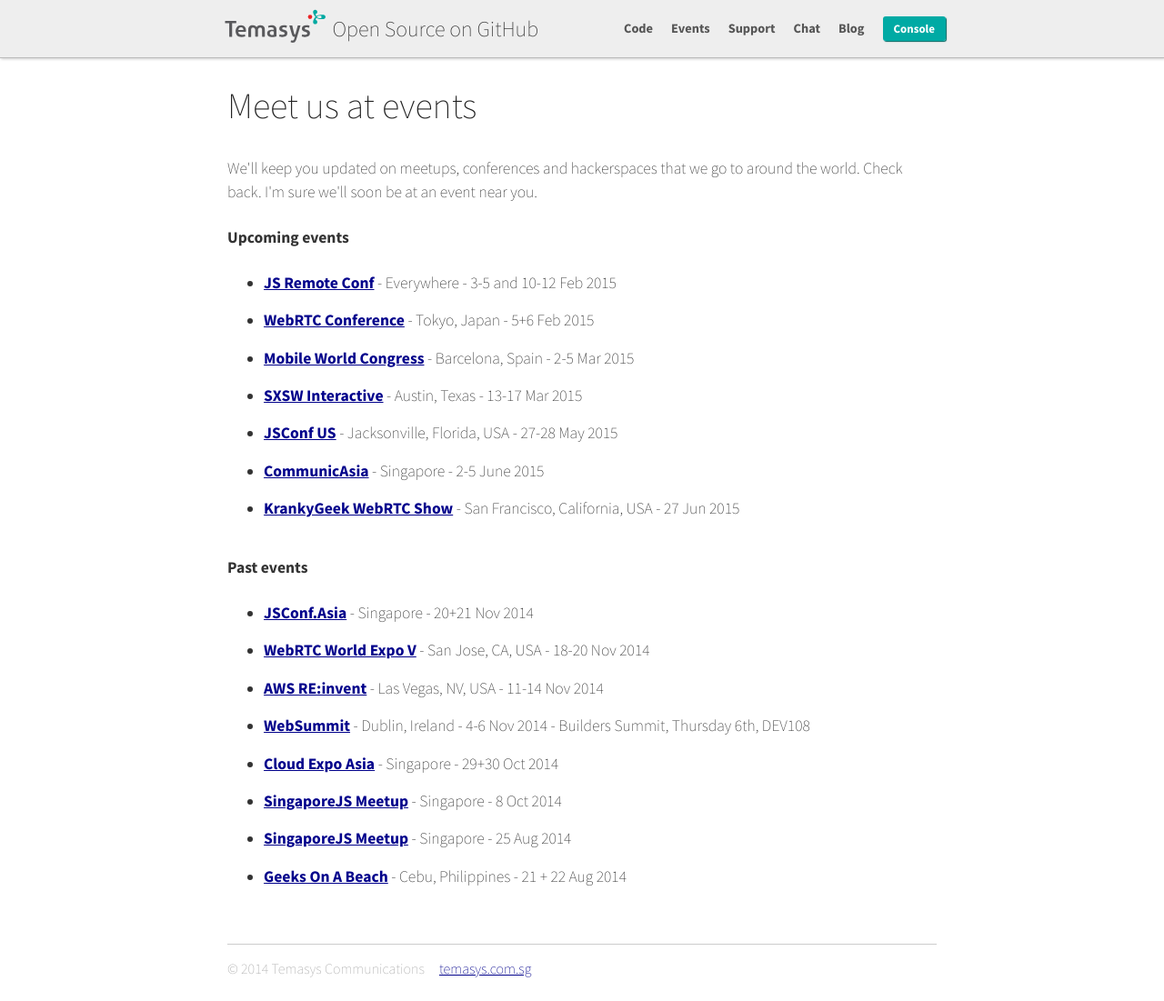
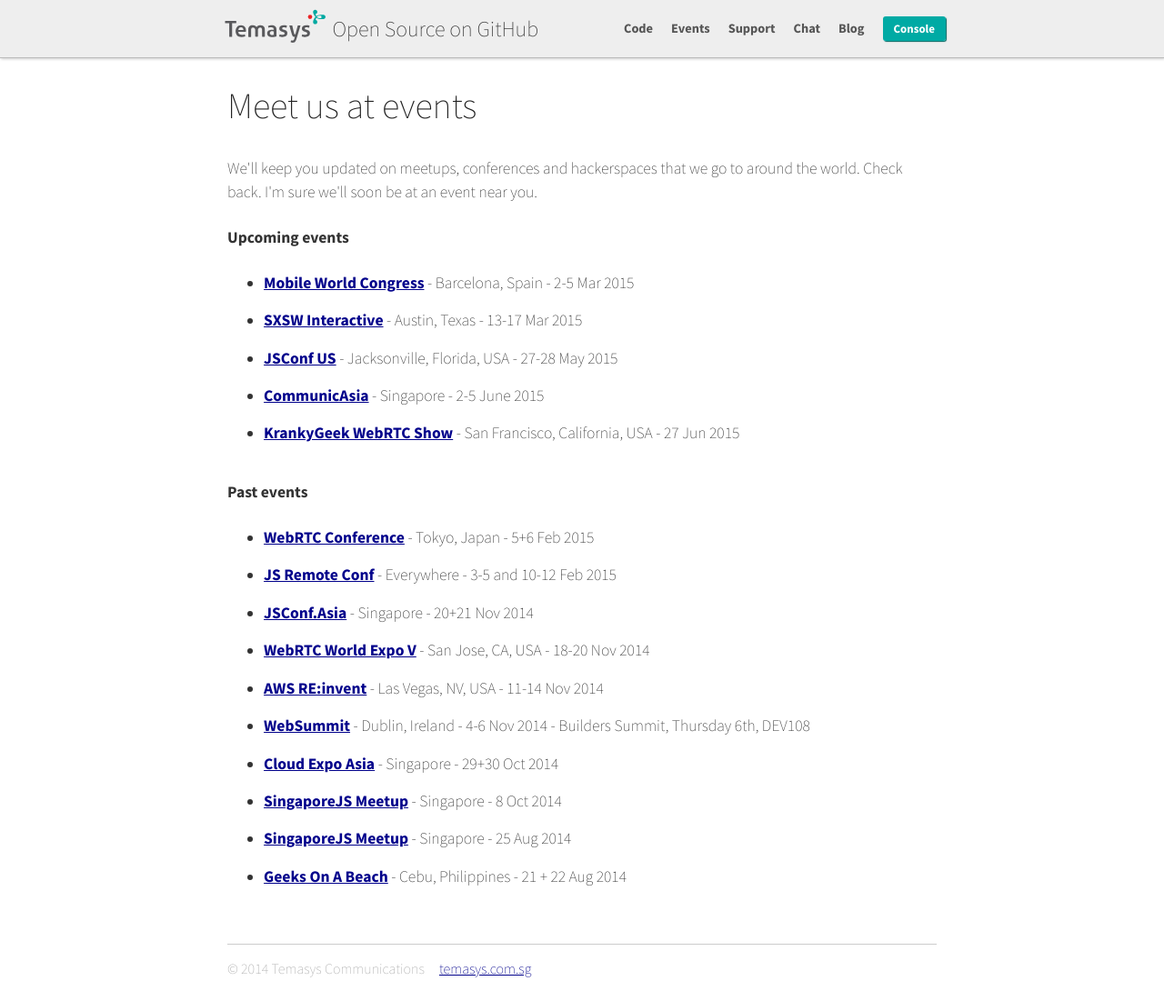
Before and after one commit to Temasys/temasys.github.io, a Jekyll site: the page built from events.html, in a window 1280 px wide and 1101 px high. Shown: the whole window at 91% size. Built offline with Jekyll 4.4.1, drawn with Linux system fonts in a browser that asks for light colours; nearby versions of some CDN libraries; Markdown is read by kramdown in place of the engine named in the settings.

Commit message:
update events page

```diff
--- a/events.html
+++ b/events.html
@@ -11,12 +11,6 @@
         <h4>Upcoming events</h4>
     </p>
     <ul>
-        <li>
-            <b><a href="http://jsremoteconf.com" target="_blank">JS Remote Conf</a></b> - Everywhere - 3-5 and 10-12 Feb 2015
-        </li>
-        <li>
-            <b><a href="http://webrtcconference.jp" target="_blank">WebRTC Conference</a></b> - Tokyo, Japan - 5+6 Feb 2015
-        </li>
         <li>
             <b><a href="http://www.mobileworldcongress.com" target="_blank">Mobile World Congress</a></b> - Barcelona, Spain - 2-5 Mar 2015
         </li>
@@ -40,6 +34,12 @@
         <h4>Past events</h4>
     </p>
     <ul>
+        <li>
+            <b><a href="http://webrtcconference.jp" target="_blank">WebRTC Conference</a></b> - Tokyo, Japan - 5+6 Feb 2015
+        </li>
+        <li>
+            <b><a href="http://jsremoteconf.com" target="_blank">JS Remote Conf</a></b> - Everywhere - 3-5 and 10-12 Feb 2015
+        </li>
         <li>
             <b><a href="http://2014.jsconf.asia" target="_blank">JSConf.Asia</a></b> - Singapore - 20+21 Nov 2014
         </li>
```
